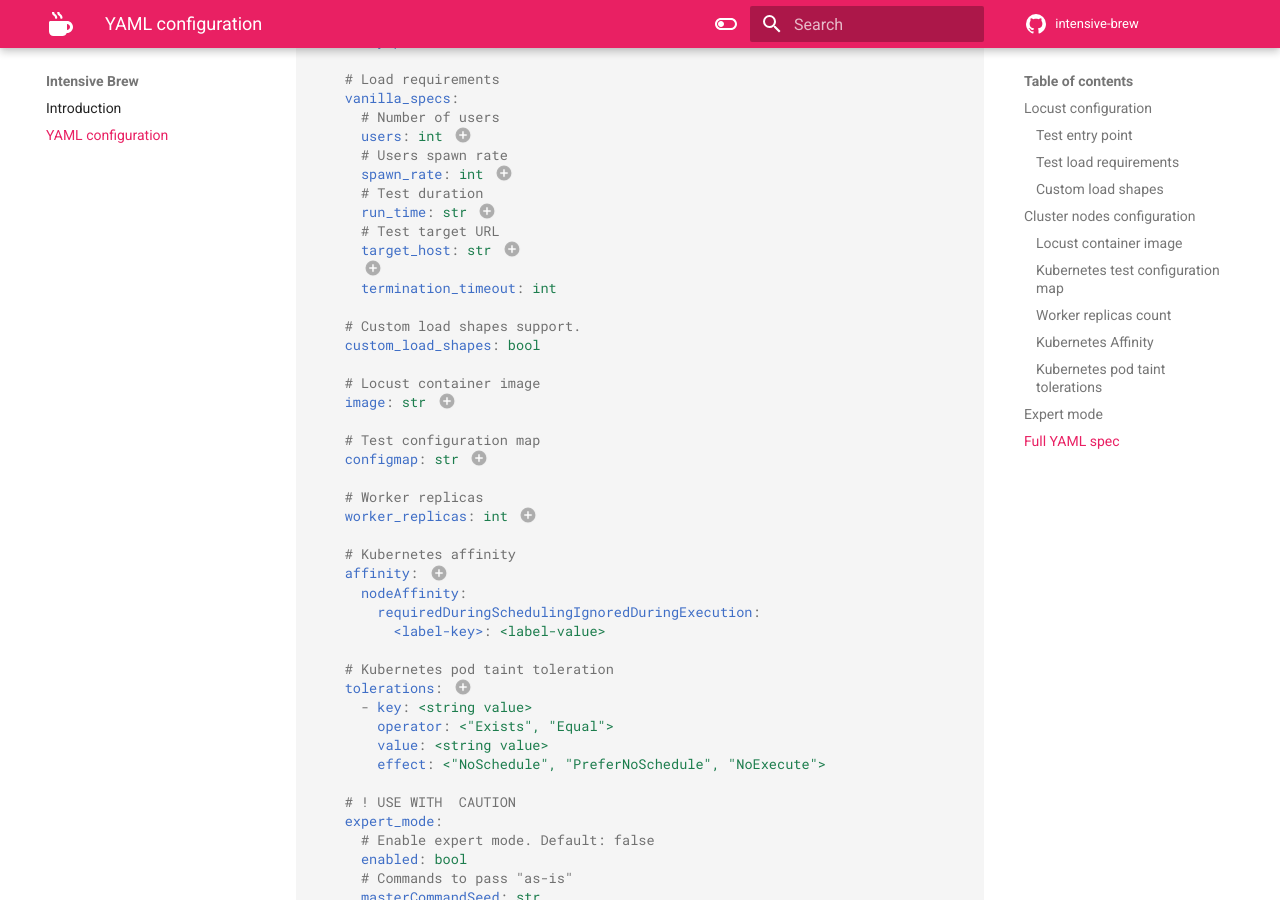
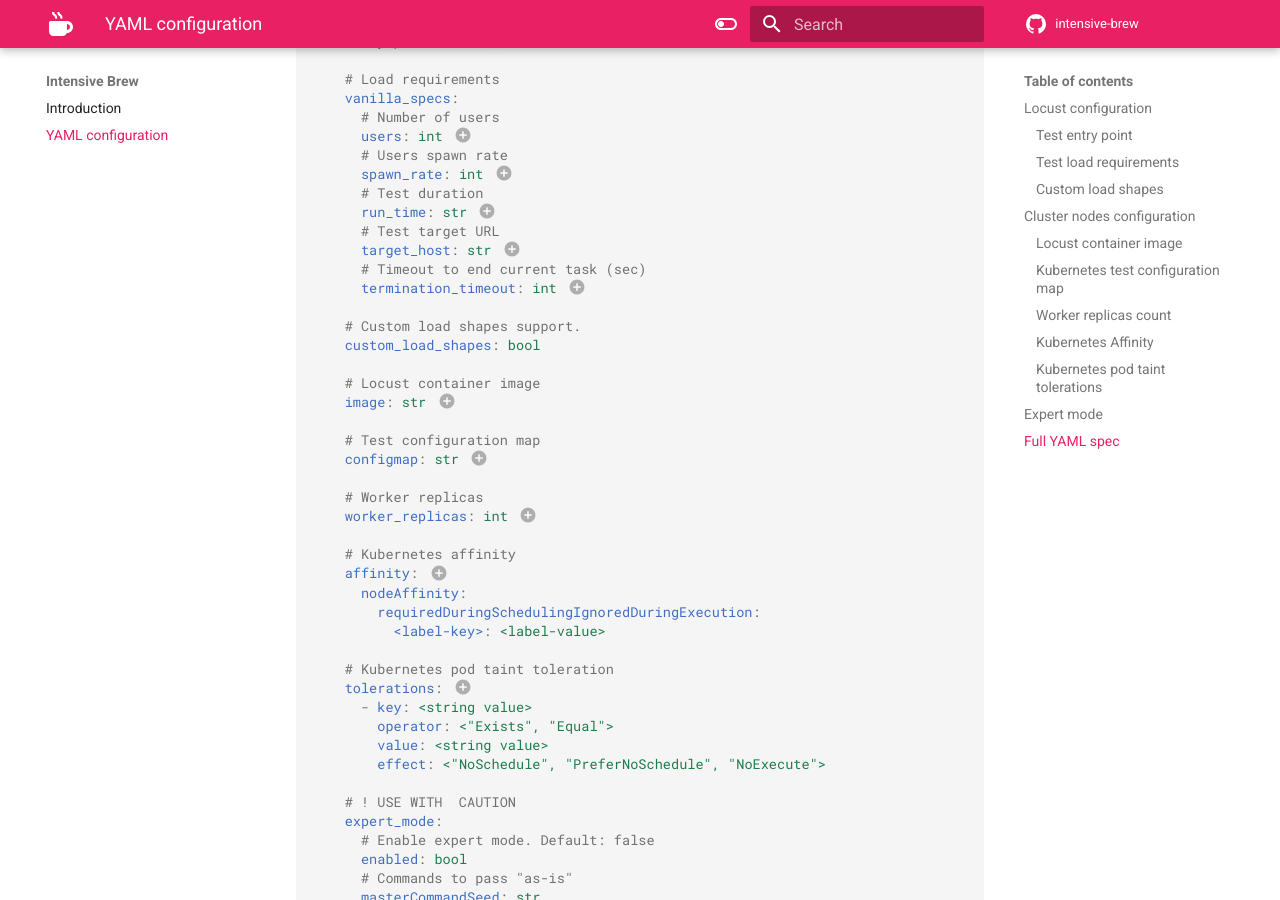
Before and after one commit to AbdelrhmanHamouda/intensive-brew, an MkDocs documentation site: the page built from docs/test-config.md, in a window 1280 px wide and 900 px high, scrolled down 4646 px. Built offline with MkDocs 1.6.1 and Material for MkDocs 9.7.7, drawn with Linux system fonts in a browser that asks for light colours; comment, search, counter and statistics services are not loaded.

Commit message:
feat(49): Fixed comment for termination_timeout

```diff
--- a/docs/test-config.md
+++ b/docs/test-config.md
@@ -195,8 +195,8 @@ configurations:
       run_time: str # (4)!
       # Test target URL
       target_host: str # (5)!
-      # * Timeout to end current task (sec) # (11)!
-      termination_timeout: int
+      # Timeout to end current task (sec)
+      termination_timeout: int # (11)!
 
     # Custom load shapes support.
     custom_load_shapes: bool
```
